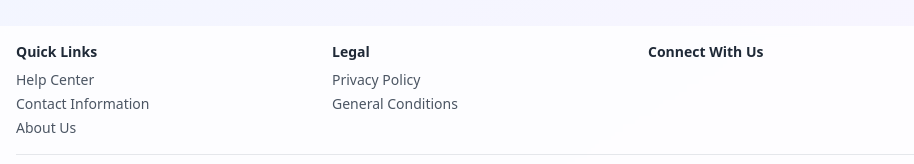
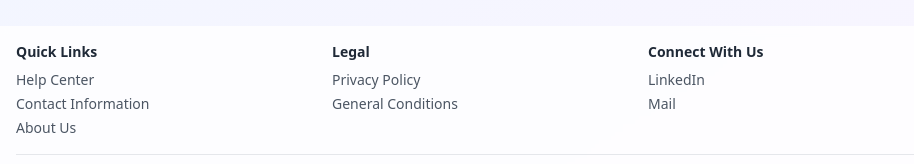
Before and after one commit to victorsotofr/housing_victor_SOTO, a React (Vite) app: page / in a window 1280 px wide. Shown: the part 597-761 px from the top of the page, without its empty margins (0-914 px from the left). Built offline with nearby package versions, Linux system fonts and the light colour scheme.

Commit message:
Reverted to edit f6965a03-0ace-4845-a1dc-184fac44a93b: "Update Index.tsx
Changes:
- clickable social media links rather than logos"

```diff
--- a/src/pages/Index.tsx
+++ b/src/pages/Index.tsx
@@ -59,20 +59,26 @@ const Index = () => {
           {/* Social Media */}
           <div className="space-y-2">
             <h3 className="font-semibold text-gray-800">Connect With Us</h3>
-            <div className="flex space-x-3">
-              <a href="https://twitter.com" target="_blank" rel="noopener noreferrer" className="text-gray-600 hover:text-blue-400">
-                {/* Twitter Icon */}
-              </a>
-              <a href="https://facebook.com" target="_blank" rel="noopener noreferrer" className="text-gray-600 hover:text-blue-600">
-                {/* Facebook Icon */}
-              </a>
-              <a href="https://linkedin.com" target="_blank" rel="noopener noreferrer" className="text-gray-600 hover:text-blue-500">
-                {/* LinkedIn Icon */}
-              </a>
-              <a href="https://instagram.com" target="_blank" rel="noopener noreferrer" className="text-gray-600 hover:text-pink-600">
-                {/* Instagram Icon */}
-              </a>
-            </div>
+            <ul className="space-y-1">
+              <li>
+                <a
+                  href="https://linkedin.com"
+                  target="_blank"
+                  rel="noopener noreferrer"
+                  className="text-gray-600 hover:text-blue-600"
+                >
+                  LinkedIn
+                </a>
+              </li>
+              <li>
+                <a
+                  href="mailto:contact@getarent.com"
+                  className="text-gray-600 hover:text-blue-600"
+                >
+                  Mail
+                </a>
+              </li>
+            </ul>
           </div>
         </div>
 
```
